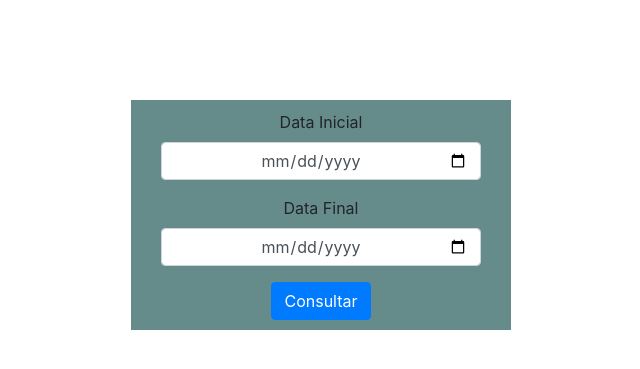
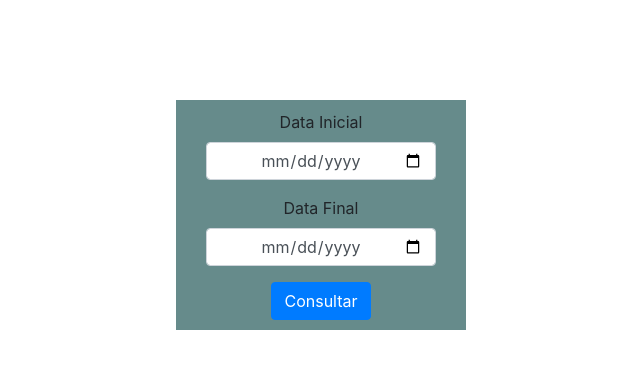
Before and after one commit to RafaelDias19/repor_treino_relatorios, a PHP site: page /index.php?p=consulta in a window 1280 px wide. Shown: the part 56-425 px from the top of the page, without its empty margins (319-959 px from the left). Run offline with PHP 8.4, Linux system fonts and the light colour scheme.

Commit message:
terc commit

```diff
--- a/consulta.php
+++ b/consulta.php
@@ -1,8 +1,6 @@
-<div style="margin-top: 100px; " class="container">
-    <div class="row">
-        <div class="col-4 text-center">
-    </div>
-    <div style="background-color:#668B8B; padding: 10px 30px 10px 30px;"  class="col-4 text-center">
+<div style="margin-top: 100px; " class="container col-md-3 col-md-offset-1 text-center">
+
+    <div style="background-color:#668B8B; padding: 10px 30px 10px 30px;"  >
         <div class="form-group">
             <label>Data Inicial</label>
             <input type="date" class="form-control text-center">
```
